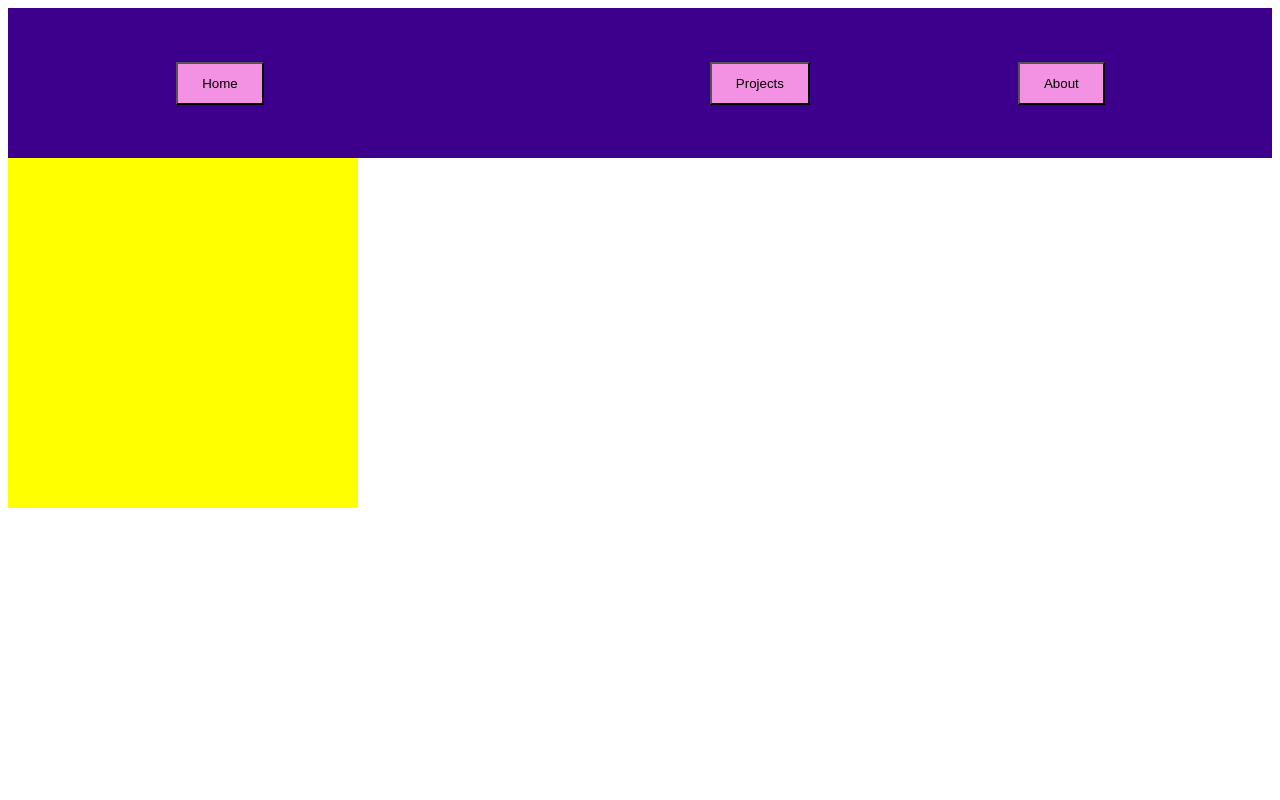
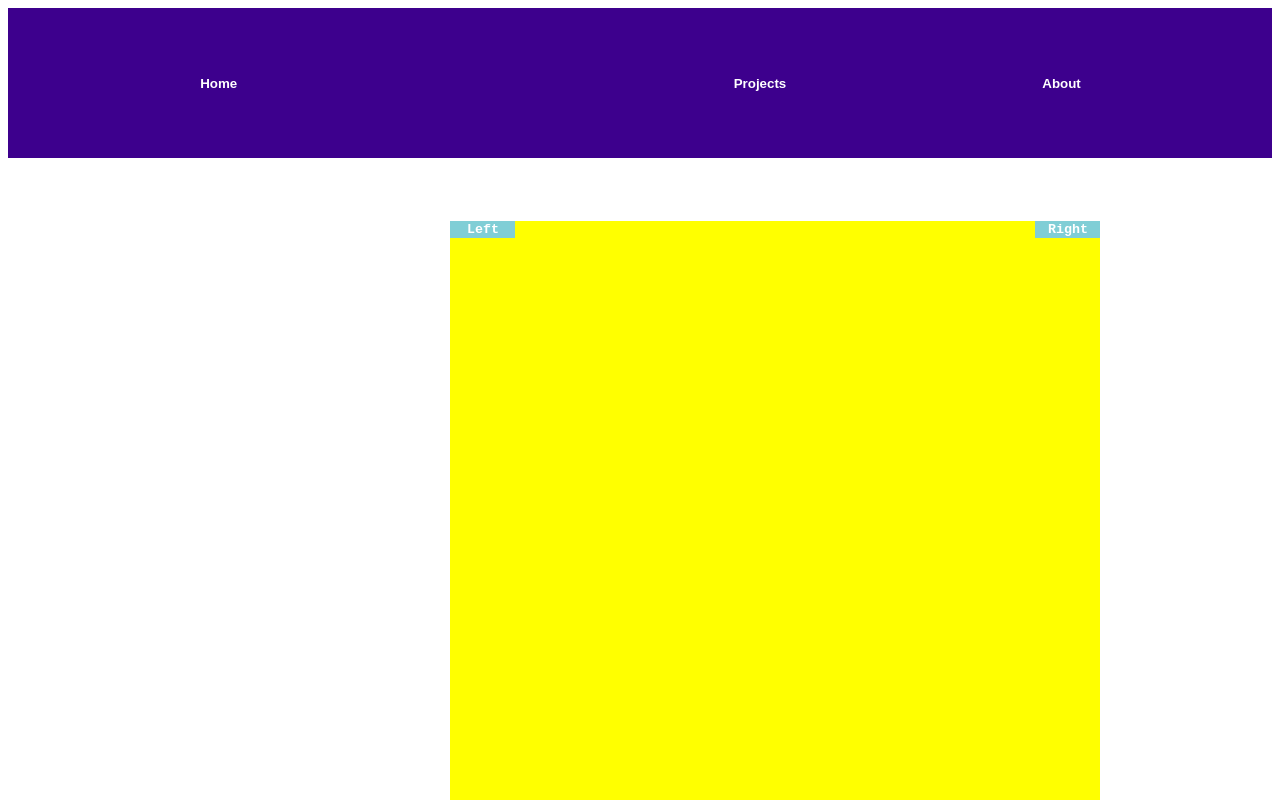
Before and after one commit to Jakubk12/Wizytowka1, a Vue app: page /routercomponents in a window 1280 px wide. Shown: the top 800 px of the page. Built offline with nearby package versions, Linux system fonts and the light colour scheme.

Commit message:
added a SASS preprocessor and corrected styles

```diff
--- a/package.json
+++ b/package.json
@@ -18,6 +18,8 @@
     "@vue/cli-service": "~5.0.8",
     "eslint": "^8.22.0",
     "eslint-plugin-vue": "^9.3.0",
+    "sass": "^1.56.0",
+    "sass-loader": "^13.1.0",
     "vite": "^3.1.8",
     "vue-template-compiler": "^2.6.14"
   }
--- a/src/components/layout/TheFooter.vue
+++ b/src/components/layout/TheFooter.vue
@@ -2,11 +2,12 @@
     <div class="footer"></div>
 </template>
 
-<style scoped>
+<style scoped  lang="scss">
     .footer {
         width: 100%;
         height: 20vh;
         background-color:  #36486b;
-        margin-top: 60vh;
+        margin-top: 30vh;
+        margin-bottom: 0;
     }
 </style>
--- a/src/components/layout/TheHeader.vue
+++ b/src/components/layout/TheHeader.vue
@@ -2,15 +2,15 @@
 <div class="main">
     <nav>
      <h1> <router-link to="/routercomponents"><button class="inner">Home</button></router-link></h1>
-              <ul> <router-link to="/projects"><button class="inner">Projects</button></router-link>
-                        <router-link to="/routercomponents/:id"><button class="inner">About</button></router-link>
+              <ul>  <h1><router-link to="/routercomponents/:id"><button class="inner">Projects</button></router-link> </h1>
+                     <h1>   <router-link to="/projects"><button class="inner">About</button></router-link> </h1>
         </ul>
     </nav>
 
 </div>
 </template>
 
-<style scoped>
+<style scoped lang="scss">
 .main {
     height: 150px;
     background-color: #3d008d;
@@ -40,11 +40,23 @@ a.router-link-active {
   border: 1px solid #f391e3;
 }
 .inner {
+  background-color: #3d008d;
   margin: 0 6.5rem;
   text-decoration: none;
-  background-color: #f391e3;
   display: inline-block;
   padding: 0.75rem 1.5rem;
+  color: White;
+  font-weight: 900;
+  border: 0;
+
+  &:hover {
+    background-color: #f18973;
+    color: black;
+    cursor: pointer;
+     transition: 1.2s all;
+
+  }
+
 }
 
 h1 {
--- a/src/pages/routercomponents/ComponentAbout.vue
+++ b/src/pages/routercomponents/ComponentAbout.vue
@@ -1,3 +1,12 @@
 <template>
     <p>456</p>
+    <div class="container"></div>
 </template>
+<style  lang="scss" scoped>
+.container {
+    display: flex;
+    width: 100%;
+    height: 350px;
+    background-color: white;
+}
+</style>
--- a/src/pages/routercomponents/ComponentHome.vue
+++ b/src/pages/routercomponents/ComponentHome.vue
@@ -4,26 +4,42 @@
 <div class="bottom"></div>
 <div class="left"></div>
 <div class="right"></div>
+<div class="inner">
+    <slider-left-button></slider-left-button>
+    <slider-right-button></slider-right-button>
 </div>
+
+</div>
+
 </template>
 
-<style scoped>
+<style scoped  lang="scss">
+
+
     .main {
-        align-items: center;
-        justify-content: center;
-        width: 350px;
-        height: 350px;
+        margin-top: 5%;
+        margin-left: 35%;
+        display:inline-block;
+        overflow: auto;
+        width: 650px;
+        height: 650px;
         background-color: yellow;
-        transform: perspective(800px), rotateX(270px), rotate(0deg), rotateY(180deg)
+        transform: perspective(800px), rotateX(270px), rotate(0deg), rotateY(180deg);
+        transition: 600ms;
 
     }
-    .slide {
-
-    }
+    .inner {
+        display: block;
+        }
 </style>
 
 <script>
+import SliderLeftButton from './UI/SliderLeftButton.vue';
+import SliderRightButton from './UI/SliderRightButton.vue'
+
 export default {
-
+components: {
+    SliderLeftButton, SliderRightButton
+}
 }
 </script>
--- a/src/pages/routercomponents/ComponentProjects.vue
+++ b/src/pages/routercomponents/ComponentProjects.vue
@@ -1,3 +1,16 @@
 <template>
     <p>789</p>
+    <div class="container">
+    <div>
+</div>
+    </div>
 </template>
+
+<style  lang="scss" scoped>
+.container {
+    display: flex;
+    width: 100%;
+    height: 350px;
+    background-color: white;
+}
+</style>
--- /dev/null
+++ b/src/pages/routercomponents/UI/SliderLeftButton.vue
@@ -0,0 +1,27 @@
+<template>
+    <button class="switch-left">Left</button>
+</template>
+
+<style lang="scss" scoped>
+.switch-left {
+     height: 4%;
+        background: #80ced6;
+        float: left;
+        cursor: pointer;
+        transition: .2s all;
+        color: white;
+        font-family: 'Courier New', Courier, monospace;
+        font-weight: 900;
+        border: none;
+        width: 10%;
+        text-decoration: white;
+    &:hover{
+        background: #FF521B;
+        text-decoration: black;
+        transition: 0.2s all;
+        text-transform: uppercase;
+        color: black
+    }
+    }
+
+</style>
--- /dev/null
+++ b/src/pages/routercomponents/UI/SliderRightButton.vue
@@ -0,0 +1,24 @@
+<template>
+    <button class="switch-right">Right</button>
+</template>
+<style lang="scss">
+ .switch-right  {
+       height: 4%;
+        background: #80ced6;
+        float: right;
+        cursor: pointer;
+        transition: .2s all;
+        color: white;
+        font-family: 'Courier New', Courier, monospace;
+        font-weight: 900;
+        border: none;
+        width: 10%;
+    &:hover{
+        background: #FF521B;
+        transition: 0.2s all;
+        text-transform: uppercase;
+        color: black;
+    }
+
+ }
+</style>
--- a/src/router.js
+++ b/src/router.js
@@ -12,11 +12,11 @@ const router = createRouter({
             component: ComponentHome
         },
         {
-            path: '/routercomponents/:id',
+            path: '/projects',
             component: ComponentProjects
         },
         {
-            path: '/projects',
+            path: '/routercomponents/:id',
             component: ComponentAbout
         },
     ]
```
Also changed, not shown: 1 other file (tests, documents, lock files or other folders).
